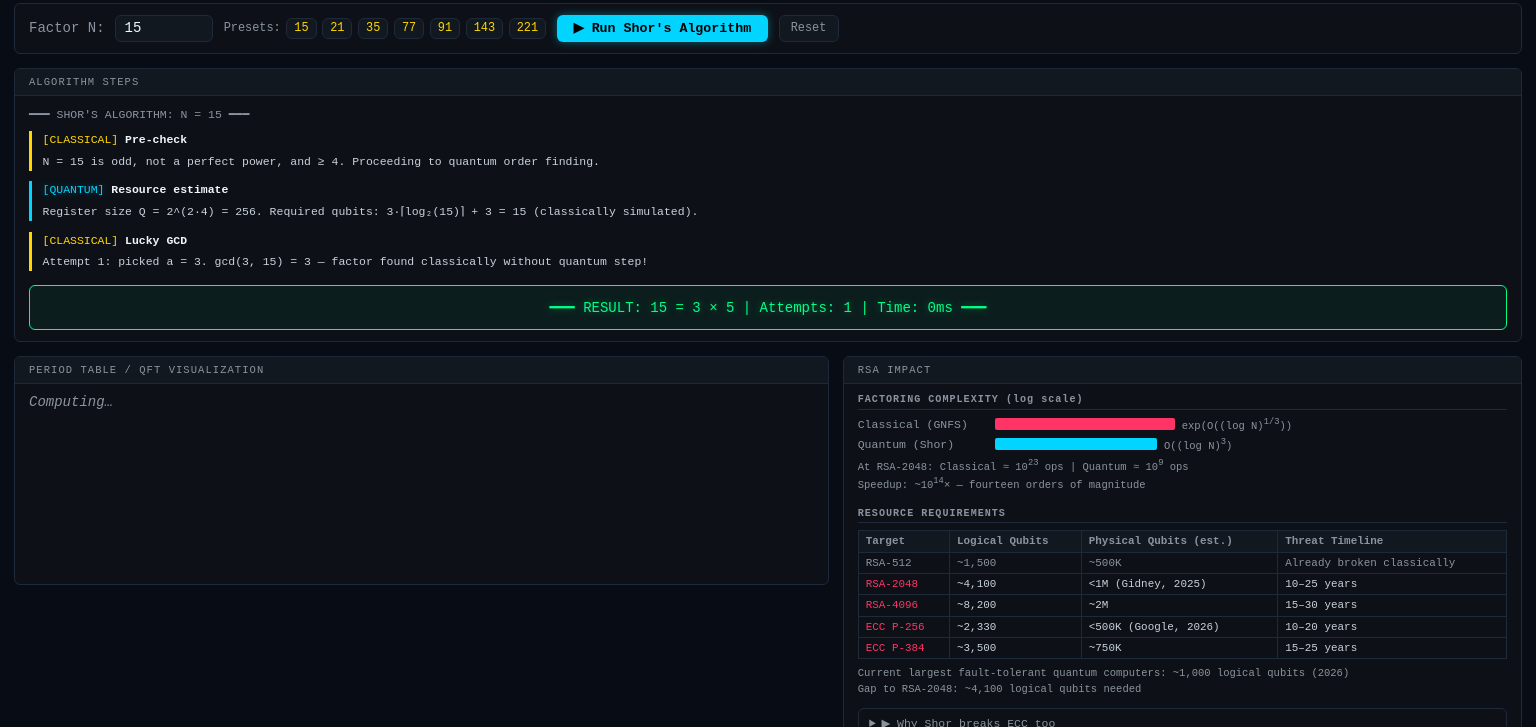
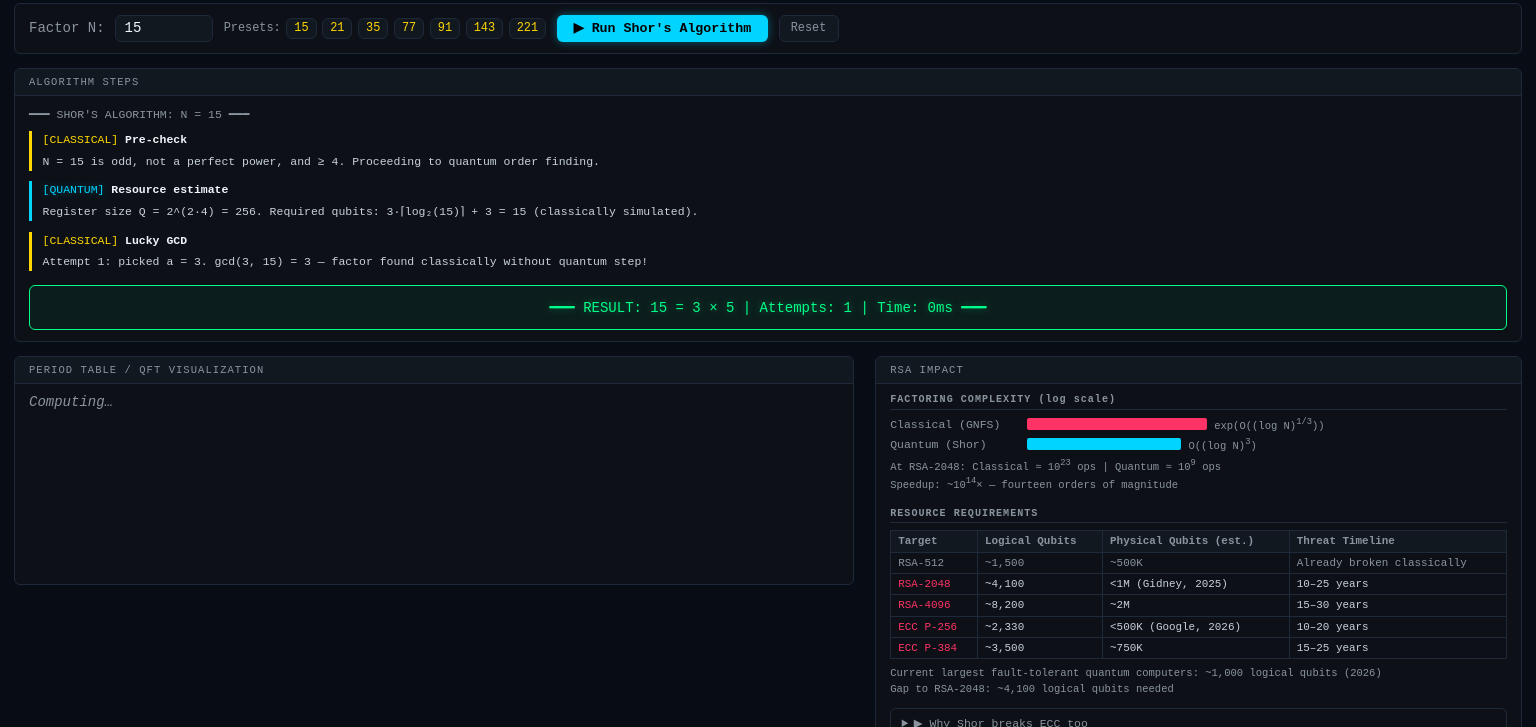
Before and after one commit to systemslibrarian/crypto-lab-shor, a website built with Vite: page index.html in a window 1536 px wide. Both pictures are taken after a click on the button "▶ Run Shor's Algorithm". Shown: the part 57-784 px from the top of the page. Built offline with nearby package versions, Linux system fonts and the light colour scheme.

Commit message:
phase-7: 300ms step delay, mobile breakpoints 320/768/1440, all checks pass

```diff
--- a/src/main.ts
+++ b/src/main.ts
@@ -192,6 +192,9 @@ let lastA: bigint | null = null;
 function extractA(): bigint | null { return lastA; }
 
 // ── Main run ─────────────────────────────────────────────────────────────
+const STEP_DELAY = 300;
+function delay(ms: number): Promise<void> { return new Promise(r => setTimeout(r, ms)); }
+
 async function handleRun(): Promise<void> {
   const raw = parseInt(nInput.value, 10);
   if (isNaN(raw) || raw < 4 || raw > 9999) {
@@ -205,14 +208,20 @@ async function handleRun(): Promise<void> {
   vizPanel.innerHTML = '<p class="viz-panel__placeholder">Computing…</p>';
   runBtn.disabled = true;
 
+  // Collect steps, then render with 300ms delay between each
+  const collectedSteps: ShorStep[] = [];
   const result = await runShor(N, (step: ShorStep) => {
-    // Capture 'a' from random base step
+    collectedSteps.push(step);
+  });
+
+  for (const step of collectedSteps) {
     if (step.label === 'Random base' || step.label === 'Lucky GCD') {
       const data = step.data as { a?: bigint };
       if (data?.a !== undefined) lastA = data.a;
     }
     renderStep(step);
-  });
+    await delay(STEP_DELAY);
+  }
 
   // Result banner
   const banner = document.createElement('div');
--- a/src/style.css
+++ b/src/style.css
@@ -99,12 +99,28 @@ a:hover { text-decoration: underline; }
   gap: 1rem;
 }
 
+/* 320px: single column, presets wrap */
+@media (max-width: 479px) {
+  .controls-bar { flex-direction: column; align-items: stretch; }
+  .presets { justify-content: center; }
+  .n-input { width: 100%; }
+}
+
+/* 768px: Panel B and C side by side */
 @media (min-width: 768px) {
   .panels-bc {
     flex-direction: row;
     align-items: flex-start;
   }
   .panel-b { flex: 1.2; }
+  .panel-c { flex: 1; }
+}
+
+/* 1440px: full three-panel layout */
+@media (min-width: 1440px) {
+  .app-layout { max-width: 1600px; }
+  .panels-bc { gap: 1.5rem; }
+  .panel-b { flex: 1.3; }
   .panel-c { flex: 1; }
 }
 
```
